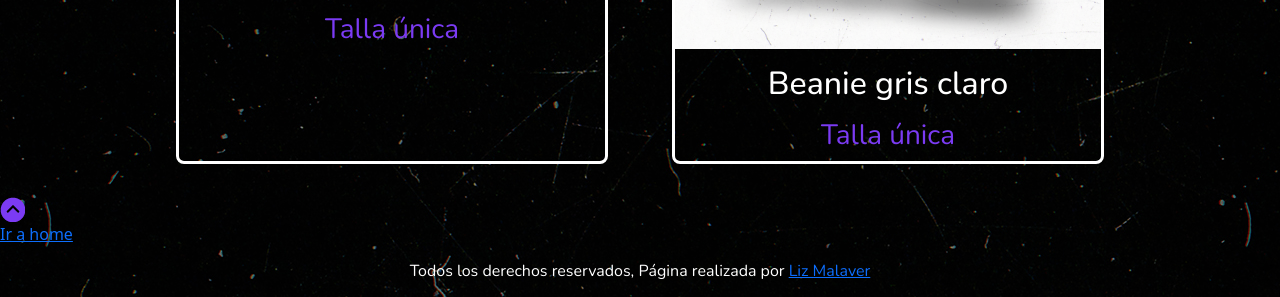
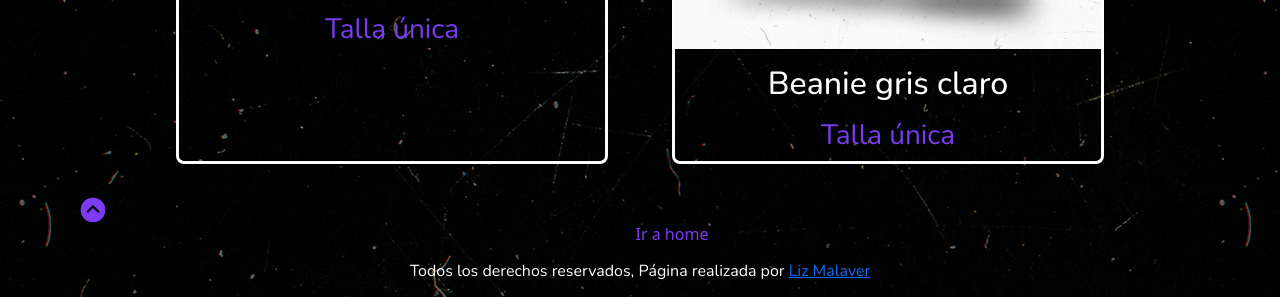
Before and after one commit to LizMalaver/Zaico-patch, a website: page pages/beanies.html in a window 1280 px wide. Shown: the part 1806-2103 px from the top of the page. Drawn offline with nearby package versions, Linux system fonts and the light colour scheme.

Commit message:
boton flotante

```diff
--- a/SCSS/style.scss
+++ b/SCSS/style.scss
@@ -275,3 +275,19 @@ justify-content: center;
 .Beanies:hover{
     transform: scale(1.05);
 }
+.BotonFlotante{
+    margin: 5rem 0rem 0rem 5rem;
+
+}
+
+.BotonHome{
+    color: $ColorTerciario;
+    text-decoration: none;
+    text-align: center;
+
+    @include Media (md){
+    color: $ColorTerciario;
+    text-decoration: none;
+    margin-left: 2rem;
+}
+}
--- a/pages/beanies.html
+++ b/pages/beanies.html
@@ -101,15 +101,15 @@
   </div>
 
 <!--Botón flotante-->
-<a href="#">
-    <img src="../imgs/boton-home.png" alt="#" class="boton-fotante">
+<a href="#" class="BotonFlotante">
+  <img src="../imgs/boton-home.png" alt="Flecha para subir" >
 </a>
 
 <!--Botón home-->
-<div>
-    <a href="../index.html">
-        Ir a home
-    </a>
+<div class="BotonHome">
+  <a href="../index.html" class="BotonHome">
+      Ir a home
+  </a>
 </div>
 
 <!--Footer-->
```
Also changed, not shown: index.html (+2 -2 lines), pages/contactenos.html (+7 -6 lines), pages/novedades.html (+4 -2 lines), pages/parches.html (+7 -6 lines), pages/servicios.html (+8 -8 lines), CSS/style.css.
